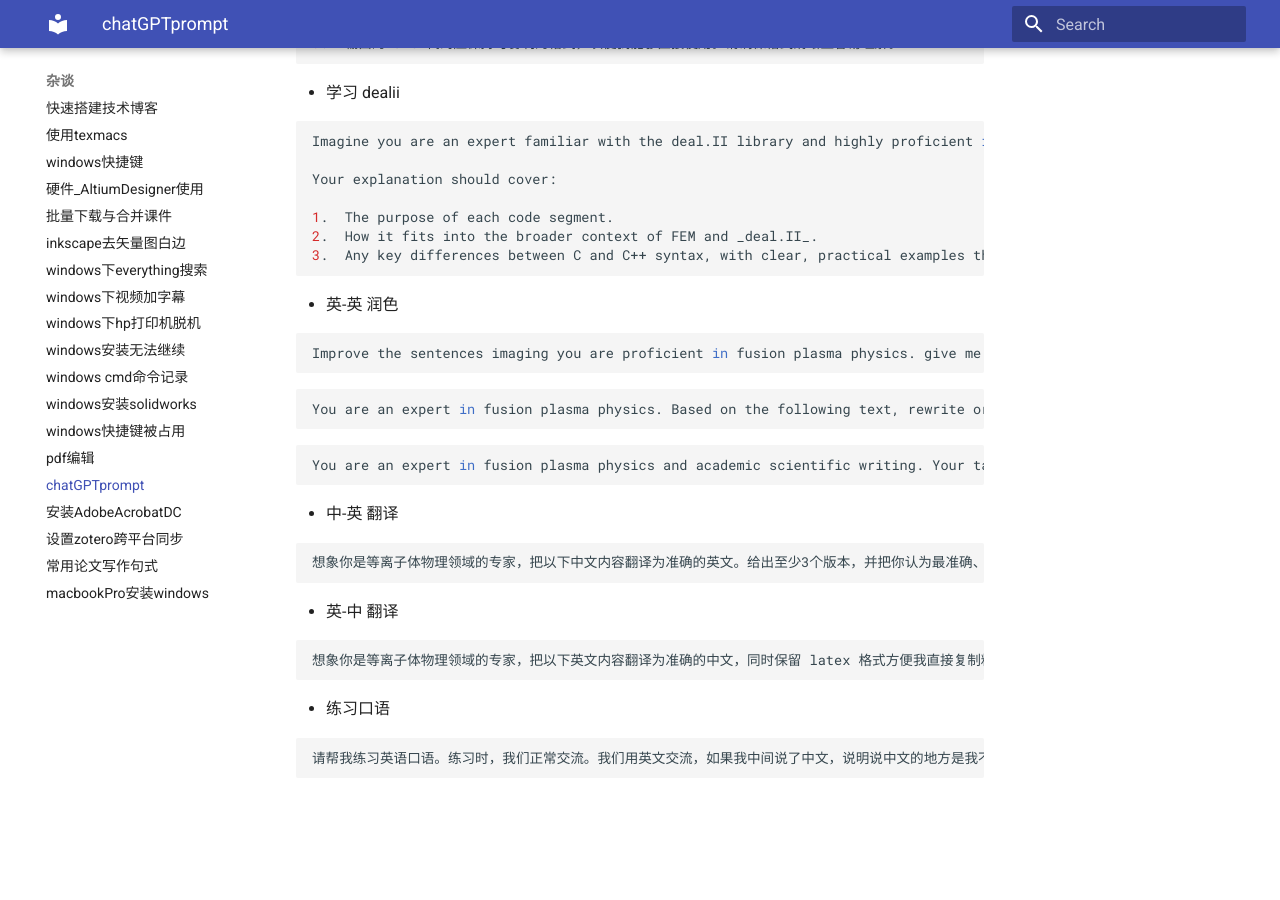
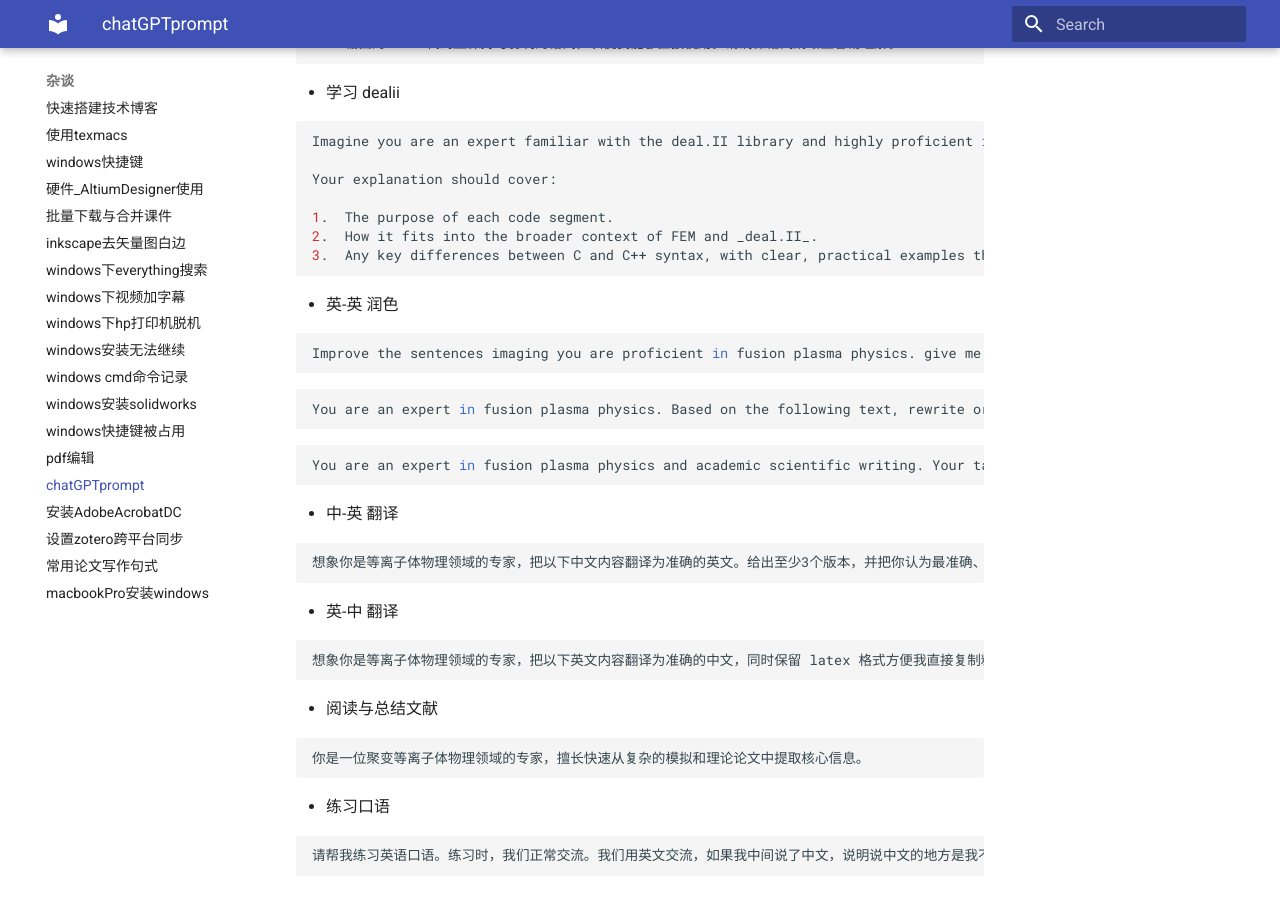
Before and after one commit to ymma98/technotes, an MkDocs documentation site: the page built from docs/杂谈/chatGPT_prompt.md, in a window 1280 px wide and 900 px high, scrolled down 508 px. Built offline with MkDocs 1.6.1 and Material for MkDocs 9.7.7, drawn with Linux system fonts in a browser that asks for light colours; before the commit the page ends 1310 px from its top, so only the background shows below that.

Commit message:
docs/杂谈/chatGPT_prompt.md updated from https://stackedit.cn/

````diff
--- a/docs/杂谈/chatGPT_prompt.md
+++ b/docs/杂谈/chatGPT_prompt.md
@@ -55,13 +55,19 @@ You are an expert in fusion plasma physics and academic scientific writing. Your
 想象你是等离子体物理领域的专家，把以下英文内容翻译为准确的中文，同时保留 latex 格式方便我直接复制粘贴。有一些专有名词翻译时需要注意: translation -> 传输, separatrix -> 分界面, external field -> 外部磁场, translation-trapping -> 传输-捕获, collision-merging -> 碰撞-融合, elongation -> 拉长比, spheromak -> 球马克, divertor -> 偏滤器
 ```
 
+* 阅读与总结文献
+
+```bash
+你是一位聚变等离子体物理领域的专家，擅长快速从复杂的模拟和理论论文中提取核心信息。
+```
+
 * 练习口语
 
 ```bash
 请帮我练习英语口语。练习时，我们正常交流。我们用英文交流，如果我中间说了中文，说明说中文的地方是我不知道怎么用英语表达的地方，这时候你也要告诉我如何正确表达。在保持正常交流的同时，你也把改进的建议告诉我
 ```
 <!--stackedit_data:
-eyJoaXN0b3J5IjpbMTU1Nzg5NTU3OSwxOTE1NzU1NDg2LC0yMD
-Q1NTQ0NjYsLTEzODMwNDI4MTYsLTE3ODAwNDc1NDgsLTEzOTk5
-NDIzMjldfQ==
+eyJoaXN0b3J5IjpbLTExNDc0MzMyNzgsMTU1Nzg5NTU3OSwxOT
+E1NzU1NDg2LC0yMDQ1NTQ0NjYsLTEzODMwNDI4MTYsLTE3ODAw
+NDc1NDgsLTEzOTk5NDIzMjldfQ==
 -->
````
